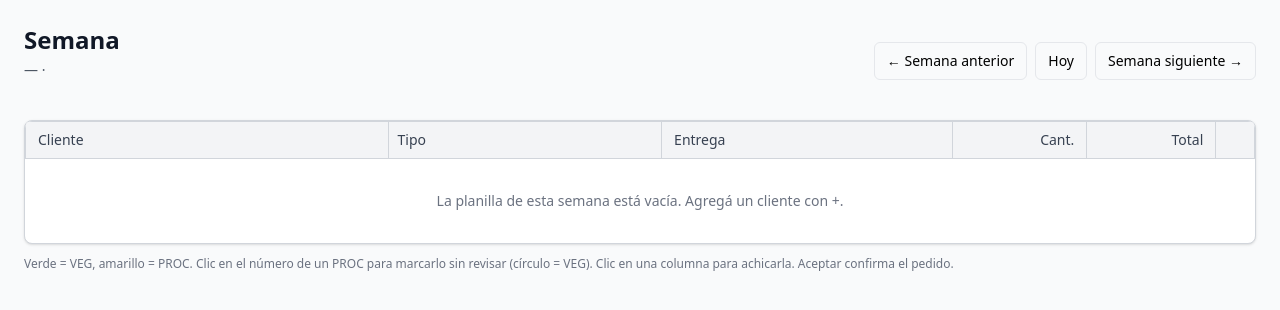
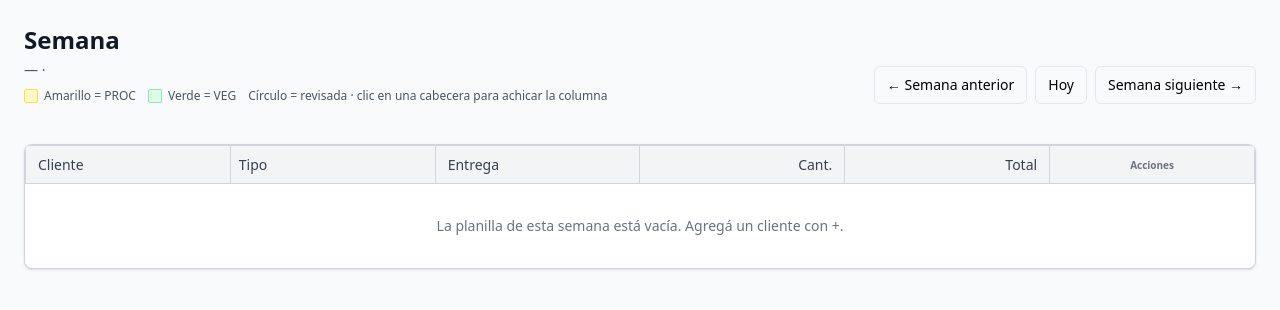
Before and after one commit to aralap/maimjaim, a Python web app: template app/templates/orders/week_sheet.html in a window 1280 px wide. Shown: the part 65-375 px from the top of the page. Run offline with Jinja, Linux system fonts and the light colour scheme; the template is opened without the code that fills it, so the values that code supplies are empty; some libraries are stand-ins or nearby versions.

Commit message:
Tighten Planilla layout and keep prices in sync with catalog.
Show a PROC/VEG color key, let every column collapse, and reprice lines from the paired VEG product when switching tipo or circling qty.

Co-authored-by: Cursor <cursoragent@cursor.com>

```diff
--- a/app/templates/orders/week_sheet.html
+++ b/app/templates/orders/week_sheet.html
@@ -22,6 +22,17 @@
     <div>
         <h1 class="text-2xl font-bold text-gray-900">Semana {{ week_number }}</h1>
         <p class="text-sm text-gray-600 mt-1">{{ monday.strftime('%d/%m/%y') }} — {{ sunday.strftime('%d/%m/%y') }} · {{ year }}</p>
+        <div class="mt-2 flex flex-wrap items-center gap-3 text-xs text-gray-600">
+            <span class="inline-flex items-center gap-1.5">
+                <span class="inline-block w-3.5 h-3.5 rounded-sm border border-yellow-300 bg-yellow-100"></span>
+                Amarillo = PROC
+            </span>
+            <span class="inline-flex items-center gap-1.5">
+                <span class="inline-block w-3.5 h-3.5 rounded-sm border border-green-300 bg-green-100"></span>
+                Verde = VEG
+            </span>
+            <span>Círculo = revisada · clic en una cabecera para achicar la columna</span>
+        </div>
     </div>
     <div class="flex items-center gap-2">
         <a href="{{ url_for('web_orders.week_sheet', week=prev_monday.isoformat()) }}"
@@ -72,14 +83,17 @@
     <table class="min-w-full border-collapse text-sm">
         <thead>
             <tr class="bg-gray-100">
-                <th class="sticky left-0 z-10 bg-gray-100 px-3 py-2 text-left font-medium text-gray-700 border border-gray-300 min-w-[10rem]">Cliente</th>
-                <th class="px-2 py-2 text-left font-medium text-gray-700 border border-gray-300 min-w-[7.5rem]">Tipo</th>
+                <th data-col="meta-client" title="Cliente"
+                    class="col-sheet collapsible-col sticky left-0 z-10 bg-gray-100 px-3 py-2 text-left font-medium text-gray-700 border border-gray-300 min-w-[10rem] cursor-pointer">
+                    <span class="col-wide">Cliente</span>
+                    <span class="col-thin text-[10px]">Cl</span>
+                </th>
                 {% for column in columns %}
                 {% set kind = column_kinds.get(column.variant_id, 'other') %}
                 {% set full_name = column.variant.display_name %}
                 <th data-col="{{ column.id }}"
                     title="{{ full_name }}"
-                    class="col-sheet product-col px-1 py-2 text-center font-medium text-gray-800 border border-gray-300 cursor-pointer {% if kind == 'veg' %}bg-green-100{% elif kind == 'proc' %}bg-yellow-100{% else %}bg-gray-100{% endif %}">
+                    class="col-sheet collapsible-col px-1 py-2 text-center font-medium text-gray-800 border border-gray-300 cursor-pointer {% if kind == 'veg' %}bg-green-100{% elif kind == 'proc' %}bg-yellow-100{% else %}bg-gray-100{% endif %}">
                     <div class="col-wide leading-tight text-xs break-words max-w-[5.5rem] mx-auto">{{ column_labels.get(column.variant_id, full_name) }}</div>
                     <div class="col-thin text-[10px] font-semibold">{{ column_codes.get(column.variant_id, '') }}</div>
                     <form method="post" action="{{ url_for('web_orders.week_sheet_remove_column', column_id=column.id) }}" class="col-wide mt-1" onclick="event.stopPropagation()">
@@ -89,34 +103,47 @@
                     </form>
                 </th>
                 {% endfor %}
-                <th class="px-3 py-2 text-left font-medium text-gray-700 border border-gray-300 min-w-[8rem]">Entrega</th>
-                <th class="px-3 py-2 text-right font-medium text-gray-700 border border-gray-300">Cant.</th>
-                <th class="px-3 py-2 text-right font-medium text-gray-700 border border-gray-300">Total</th>
-                <th class="px-2 py-2 border border-gray-300 bg-gray-100"></th>
+                <th data-col="meta-tipo" title="Minorista / Mayorista"
+                    class="col-sheet collapsible-col px-2 py-2 text-left font-medium text-gray-700 border border-gray-300 min-w-[7.5rem] cursor-pointer">
+                    <span class="col-wide">Tipo</span>
+                    <span class="col-thin text-[10px]">Tipo</span>
+                </th>
+                <th data-col="meta-entrega" title="Entrega"
+                    class="col-sheet collapsible-col px-3 py-2 text-left font-medium text-gray-700 border border-gray-300 min-w-[8rem] cursor-pointer">
+                    <span class="col-wide">Entrega</span>
+                    <span class="col-thin text-[10px]">En</span>
+                </th>
+                <th data-col="meta-cant" title="Cantidad"
+                    class="col-sheet collapsible-col px-3 py-2 text-right font-medium text-gray-700 border border-gray-300 cursor-pointer">
+                    <span class="col-wide">Cant.</span>
+                    <span class="col-thin text-[10px]">N</span>
+                </th>
+                <th data-col="meta-total" title="Total"
+                    class="col-sheet collapsible-col px-3 py-2 text-right font-medium text-gray-700 border border-gray-300 cursor-pointer">
+                    <span class="col-wide">Total</span>
+                    <span class="col-thin text-[10px]">$</span>
+                </th>
+                <th data-col="meta-actions" title="Acciones"
+                    class="col-sheet collapsible-col px-2 py-2 border border-gray-300 bg-gray-100 cursor-pointer">
+                    <span class="col-wide text-[10px] text-gray-500">Acciones</span>
+                    <span class="col-thin text-[10px]">…</span>
+                </th>
             </tr>
         </thead>
         <tbody>
             {% for row in rows %}
+            {% set client_name = row.client.name if row.client else (row.order.customer_name or 'Mostrador') %}
+            {% set tipo_label = 'Mayorista' if row.order.price_type == 'wholesale' else 'Minorista' %}
             <tr>
-                <td class="sticky left-0 z-10 px-3 py-2 border border-gray-300 {% if row.order.status == 'draft' %}bg-amber-50{% elif row.order.status == 'fulfilled' %}bg-gray-50{% else %}bg-white{% endif %}">
-                    <a href="{{ url_for('web_orders.detail', order_id=row.order.id) }}" class="font-medium text-indigo-700 hover:underline">
-                        {{ row.client.name if row.client else (row.order.customer_name or 'Mostrador') }}
-                    </a>
-                    <div class="text-[10px] text-gray-500">{{ labels.ORDER_STATUS.get(row.order.status, row.order.status) }}</div>
-                </td>
-                <td class="px-2 py-2 border border-gray-300">
-                    {% if row.editable %}
-                    <form method="post" action="{{ url_for('web_orders.week_sheet_set_price_type', order_id=row.order.id) }}">
-                        <input type="hidden" name="csrf_token" value="{{ csrf_token() }}">
-                        <input type="hidden" name="week" value="{{ monday.isoformat() }}">
-                        <select name="price_type" class="border rounded px-2 py-1 text-xs w-full bg-white" onchange="this.form.submit()">
-                            <option value="retail" {% if row.order.price_type != 'wholesale' %}selected{% endif %}>Minorista</option>
-                            <option value="wholesale" {% if row.order.price_type == 'wholesale' %}selected{% endif %}>Mayorista</option>
-                        </select>
-                    </form>
-                    {% else %}
-                    {% if row.order.price_type == 'wholesale' %}Mayorista{% else %}Minorista{% endif %}
-                    {% endif %}
+                <td data-col="meta-client"
+                    class="col-sheet sticky left-0 z-10 px-3 py-2 border border-gray-300 {% if row.order.status == 'draft' %}bg-amber-50{% elif row.order.status == 'fulfilled' %}bg-gray-50{% else %}bg-white{% endif %}">
+                    <div class="col-wide">
+                        <a href="{{ url_for('web_orders.detail', order_id=row.order.id) }}" class="font-medium text-indigo-700 hover:underline">
+                            {{ client_name }}
+                        </a>
+                        <div class="text-[10px] text-gray-500">{{ labels.ORDER_STATUS.get(row.order.status, row.order.status) }}</div>
+                    </div>
+                    <div class="col-thin text-[10px] font-semibold truncate" title="{{ client_name }}">{{ client_name[:2] }}</div>
                 </td>
                 {% for column in columns %}
                 {% set cell = row.cells.get(column.variant_id, {'qty': 0, 'as_veg': False, 'active_variant_id': column.variant_id}) %}
@@ -139,7 +166,7 @@
                             <input type="hidden" name="csrf_token" value="{{ csrf_token() }}">
                             <input type="hidden" name="week" value="{{ monday.isoformat() }}">
                             <input type="hidden" name="variant_id" value="{{ column.variant_id }}">
-                            <button type="submit" class="w-7 h-7 text-center font-medium {% if cell.as_veg %}rounded-full border-2 border-gray-800 text-gray-900{% else %}text-gray-900 hover:rounded-full hover:border hover:border-gray-400{% endif %}" title="{% if cell.as_veg %}Clic para marcar como revisada (PROC){% else %}Clic para marcar como sin revisar (VEG){% endif %}">{{ qty }}</button>
+                            <button type="submit" class="w-7 h-7 text-center font-medium {% if not cell.as_veg %}rounded-full border-2 border-gray-800 text-gray-900{% else %}text-gray-900 hover:rounded-full hover:border hover:border-gray-400{% endif %}" title="{% if cell.as_veg %}Clic para marcar como revisada (PROC){% else %}Clic para marcar como sin revisar (VEG){% endif %}">{{ qty }}</button>
                         </form>
                         {% else %}
                         <span class="w-6 text-center font-medium {% if qty %}text-gray-900{% else %}text-gray-300{% endif %}">{{ qty or '' }}</span>
@@ -153,13 +180,28 @@
                         </form>
                     </div>
                     {% else %}
-                    <span class="inline-flex items-center justify-center w-7 h-7 font-medium {% if cell.as_veg %}rounded-full border-2 border-gray-800 text-gray-900{% elif qty %}text-gray-900{% else %}text-gray-300{% endif %}">{{ qty or '' }}</span>
+                    <span class="inline-flex items-center justify-center w-7 h-7 font-medium {% if qty and not cell.as_veg %}rounded-full border-2 border-gray-800 text-gray-900{% elif qty %}text-gray-900{% else %}text-gray-300{% endif %}">{{ qty or '' }}</span>
                     {% endif %}
                 </td>
                 {% endfor %}
-                <td class="px-2 py-2 border border-gray-300">
+                <td data-col="meta-tipo" class="col-sheet px-2 py-2 border border-gray-300">
                     {% if row.editable %}
-                    <form method="post" action="{{ url_for('web_orders.week_sheet_set_delivery', order_id=row.order.id) }}">
+                    <form method="post" action="{{ url_for('web_orders.week_sheet_set_price_type', order_id=row.order.id) }}" class="col-wide">
+                        <input type="hidden" name="csrf_token" value="{{ csrf_token() }}">
+                        <input type="hidden" name="week" value="{{ monday.isoformat() }}">
+                        <select name="price_type" class="border rounded px-2 py-1 text-xs w-full bg-white" onchange="this.form.submit()">
+                            <option value="retail" {% if row.order.price_type != 'wholesale' %}selected{% endif %}>Minorista</option>
+                            <option value="wholesale" {% if row.order.price_type == 'wholesale' %}selected{% endif %}>Mayorista</option>
+                        </select>
+                    </form>
+                    {% else %}
+                    <span class="col-wide">{{ tipo_label }}</span>
+                    {% endif %}
+                    <span class="col-thin text-[10px] font-semibold" title="{{ tipo_label }}">{{ 'May' if row.order.price_type == 'wholesale' else 'Min' }}</span>
+                </td>
+                <td data-col="meta-entrega" class="col-sheet px-2 py-2 border border-gray-300">
+                    {% if row.editable %}
+                    <form method="post" action="{{ url_for('web_orders.week_sheet_set_delivery', order_id=row.order.id) }}" class="col-wide">
                         <input type="hidden" name="csrf_token" value="{{ csrf_token() }}">
                         <input type="hidden" name="week" value="{{ monday.isoformat() }}">
                         <select name="delivery_date" class="border rounded px-2 py-1 text-xs w-full bg-white" onchange="this.form.submit()">
@@ -168,17 +210,21 @@
                             {% endfor %}
                         </select>
                     </form>
-                    {% else %}
+                    {% endif %}
                     {% for day, label in weekdays %}
-                    {% if row.order.delivery_date == day %}{{ label }}{% endif %}
+                    {% if row.order.delivery_date == day %}
+                    <span class="{% if row.editable %}col-thin text-[10px]{% else %}text-xs{% endif %}">{{ label[:3] }}</span>
+                    {% endif %}
                     {% endfor %}
-                    {% endif %}
                 </td>
-                <td class="px-3 py-2 border border-gray-300 text-right font-medium">{{ row.qty_total or '' }}</td>
-                <td class="px-3 py-2 border border-gray-300 text-right">{{ format_cents(row.order.total_cents) }}</td>
-                <td class="px-2 py-2 border border-gray-300 text-right whitespace-nowrap">
+                <td data-col="meta-cant" class="col-sheet px-3 py-2 border border-gray-300 text-right font-medium">{{ row.qty_total or '' }}</td>
+                <td data-col="meta-total" class="col-sheet px-3 py-2 border border-gray-300 text-right">
+                    <span class="col-wide">{{ format_cents(row.order.total_cents) }}</span>
+                    <span class="col-thin text-[10px]">{{ format_cents(row.order.total_cents) }}</span>
+                </td>
+                <td data-col="meta-actions" class="col-sheet px-2 py-2 border border-gray-300 text-right whitespace-nowrap">
                     {% if row.editable %}
-                    <div class="flex items-center justify-end gap-2">
+                    <div class="col-wide flex items-center justify-end gap-2">
                         <form method="post" action="{{ url_for('web_orders.week_sheet_confirm', order_id=row.order.id) }}">
                             <input type="hidden" name="csrf_token" value="{{ csrf_token() }}">
                             <input type="hidden" name="week" value="{{ monday.isoformat() }}">
@@ -190,6 +236,7 @@
                             <button type="submit" class="text-xs text-red-500 hover:text-red-700">Quitar</button>
                         </form>
                     </div>
+                    <div class="col-thin text-[10px] text-gray-400">✓</div>
                     {% endif %}
                 </td>
             </tr>
@@ -203,7 +250,6 @@
         </tbody>
     </table>
 </div>
-<p class="mt-3 text-xs text-gray-500">Verde = VEG, amarillo = PROC. Clic en el número de un PROC para marcarlo sin revisar (círculo = VEG). Clic en una columna para achicarla. Aceptar confirma el pedido.</p>
 <script>
 (function () {
     const key = "planilla-collapsed-cols";
@@ -221,7 +267,7 @@
     }
     const collapsed = load();
     collapsed.forEach(function (id) { apply(String(id), true); });
-    document.querySelectorAll("th.product-col").forEach(function (th) {
+    document.querySelectorAll("th.collapsible-col").forEach(function (th) {
         th.addEventListener("click", function (event) {
             if (event.target.closest("form, button, a")) return;
             const id = String(th.getAttribute("data-col"));
```
Also changed, not shown: app/services/order_service.py (+53 -14 lines), app/services/week_sheet_service.py (+8 -2 lines), tests/test_week_sheet.py (+29 -0 lines).
